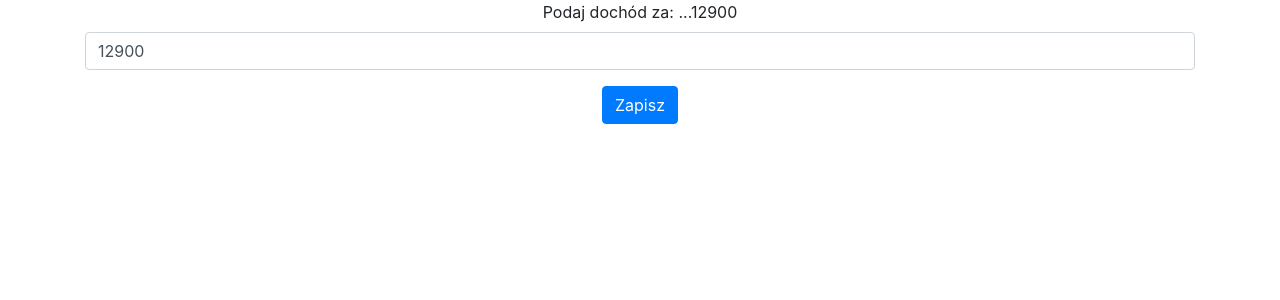
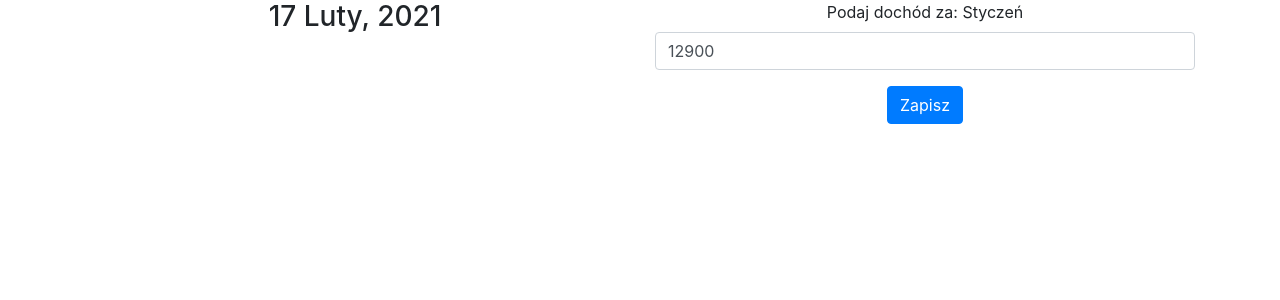
Before and after one commit to przemekoz/my-small-accountant, a React (Create React App) app: page / in a window 1280 px wide. Shown: the top 300 px of the page. Built offline with nearby package versions, Linux system fonts and the light colour scheme.

Commit message:
added: config months

```diff
--- a/public/index.html
+++ b/public/index.html
@@ -24,7 +24,7 @@
       work correctly both with client-side routing and a non-root public URL.
       Learn how to configure a non-root public URL by running `npm run build`.
     -->
-    <title>React App</title>
+    <title>My Small Accountant</title>
   </head>
   <body>
     <noscript>You need to enable JavaScript to run this app.</noscript>
--- a/src/App.js
+++ b/src/App.js
@@ -1,12 +1,20 @@
 import './App.css';
+import { CurrentDate } from './components/CurrentDate';
 import { EnterIncome } from './components/EnterIncome';
 import { Config } from './config/config';
 
 function App() {
   return (
     <div className="App">
-      <div className="container-xl">
-        <EnterIncome defaultIncome={Config.defaultIncome} />
+      <div className="container">
+        <div className="row align-items-start">
+          <div className="col">
+            <CurrentDate />
+          </div>
+          <div className="col">
+            <EnterIncome defaultIncome={ Config.defaultIncome } />
+          </div>
+        </div>
       </div>
     </div>
   );
--- /dev/null
+++ b/src/components/CurrentDate.js
@@ -0,0 +1,11 @@
+import React from "react";
+import { Months } from "../config/months";
+
+export const CurrentDate = (props) => {
+  const date = new Date();
+  return (
+    <h3>
+      {date.getDate()} { Months[ date.getMonth() ] }, { date.getFullYear() }
+    </h3>
+  );
+};
--- a/src/components/EnterIncome.js
+++ b/src/components/EnterIncome.js
@@ -1,4 +1,5 @@
 import React, { useState } from "react";
+import { Months } from "../config/months";
 
 export const EnterIncome = (props) => {
 
@@ -12,10 +13,19 @@ export const EnterIncome = (props) => {
 
   }
 
+  const getPreviusMonth = () => {
+    const date = new Date();
+    const currentMonth = date.getMonth();
+    if ( currentMonth > 0 ) {
+      return Months[ currentMonth - 1 ];
+    }
+    return "@todo grudzień poprzedni rok";
+  }
+
   return (
     <form>
       <div className="mb-3">
-        <label htmlFor="exampleInputEmail1" className="form-label">Podaj dochód za: ...{ income }</label>
+        <label htmlFor="exampleInputEmail1" className="form-label">Podaj dochód za: {getPreviusMonth()} </label>
         <input type="number" className="form-control" aria-describedby="income" onChange={ onChangeIncome } value={income} />
       </div>
       <button type="submit" className="btn btn-primary" onClick={ submitIncome }>Zapisz</button>
--- /dev/null
+++ b/src/config/months.js
@@ -0,0 +1,14 @@
+export const Months = [
+  "Styczeń",
+  "Luty",
+  "Marzec",
+  "Kwiecień",
+  "Maj",
+  "Czerwiec",
+  "Lipiec",
+  "Sierpień",
+  "Wrzesień",
+  "Październik",
+  "Listopad",
+  "Grudzień",
+];
```
